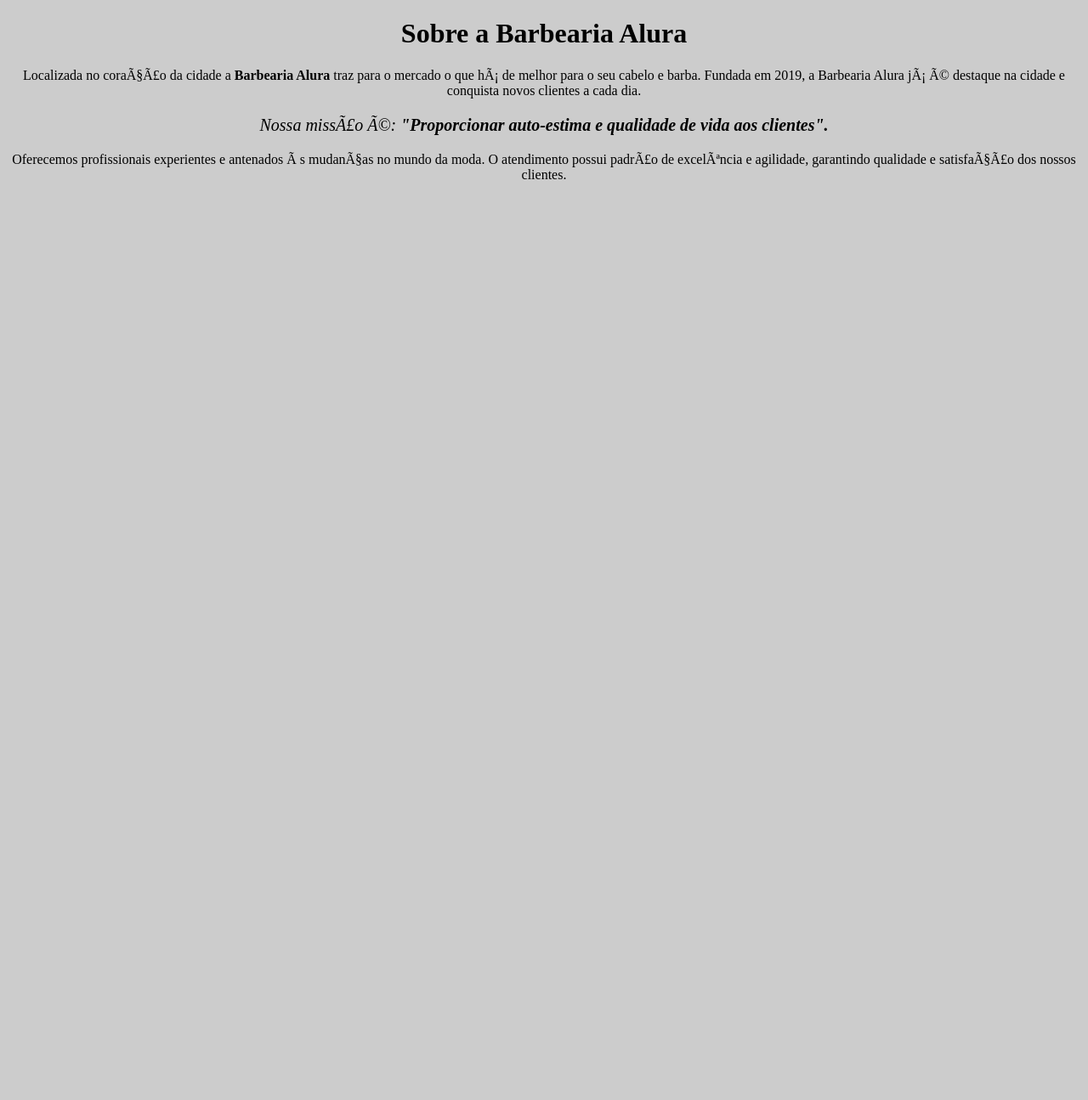
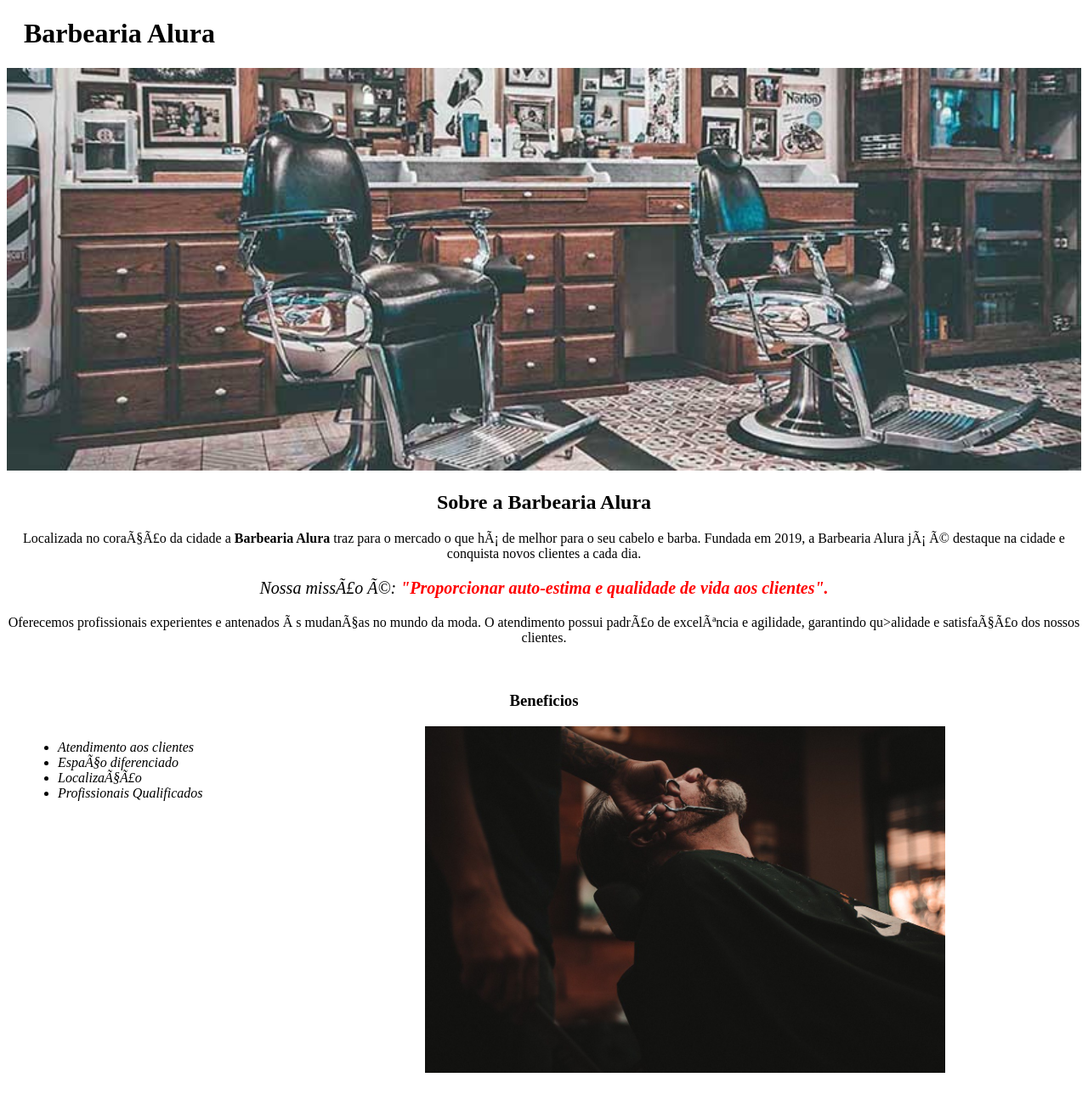
Before and after one commit to arielyvitoria/projeto-barbearia, a plain HTML site: page index.html in a window 1280 px wide. Shown: the whole page at 85% size. Before the commit the page ends 800 px from the top, so only its background shows below. Drawn offline with Linux system fonts and the light colour scheme.

Commit message:
Add files via upload

```diff
--- a/index.html
+++ b/index.html
@@ -4,19 +4,34 @@
 		<meta charset-"UTF-8">
 		<title>Barbearia Alura</title>
 		<link rel= "stylesheet" href="style.css">
-
-		<style>
-
-		</style>
 	</head>
 
     <body>
-	  <h1 style="text-align: center;">Sobre a Barbearia Alura</h1>
+    	<header>
+    		<h1 class="titulo-principal">Barbearia Alura</h1>
+    	</header>
+       <img id="banner" src="banner.jpg">
+     <div class="principal">
+	  <h2 class="titulo-centralizado"> Sobre a Barbearia Alura</h1>
 
-        <p> Localizada no coração da cidade a <strong>Barbearia Alura</strong> traz para o mercado o que há de melhor para o seu cabelo e barba. Fundada em 2019, a Barbearia Alura já é destaque na cidade e conquista novos clientes a cada dia.</p>
+           <p> Localizada no coração da cidade a <strong>Barbearia Alura</strong> traz para o mercado o que há de melhor para o seu cabelo e barba. Fundada em 2019, a Barbearia Alura já é destaque na cidade e conquista novos clientes a cada dia.</p>
 
-        <p style="font-size: 20px"><em>Nossa missão é: <strong>"Proporcionar auto-estima e qualidade de vida aos clientes".</strong></em></p>
+           <p id="missao"><em>Nossa missão é: <strong>"Proporcionar auto-estima e qualidade de vida aos clientes".</strong></em> </p>
 
-        <p> Oferecemos profissionais experientes e antenados às mudanças no mundo da moda. O atendimento possui padrão de excelência e agilidade, garantindo qualidade e satisfação dos nossos clientes.</p>
+           <p> Oferecemos profissionais experientes e antenados às mudanças no mundo da moda. O atendimento possui padrão de excelência e agilidade, garantindo qu>alidade e satisfação dos nossos clientes.</p>
+      </div>
+
+      <div class="beneficios">
+       <h3 class="titulo-centralizado">Beneficios</h2>
+
+        <ul>
+         <li class="itens"> Atendimento aos clientes</li>
+         <li class="itens">Espaço diferenciado</li>
+         <li class="itens">Localização</li>
+         <li class="itens">Profissionais Qualificados</li>
+      </ul>
+
+        <img src="beneficios.jpg" class= "imagembeneficios">
+      </div>
     </body>
 </hmtl>
--- a/style.css
+++ b/style.css
@@ -1,7 +1,52 @@
  body {
+
+ }
+
+ #banner {
+     width: 100%;
+ }
+
+.principal {
       background: #CCCCCC
- }
+      padding: 30px;
+}
+
+.titulo-principal {
+padding-left: 20px;
+}
+
+.titulo-centralizado{
+     text-align: center;
+}
 
   p {
     	text-align: center ;
  }
+
+ #missao {
+     font-size: 20px;
+ }
+
+em strong {
+     color: #FF0000;
+}
+
+.itens {
+     font-style: italic;
+}
+
+.beneficios {
+   background: #FFFFFF;
+   padding: 20px;
+}
+
+ul{
+     display: inline-block;
+     vertical-align: top;
+     width: 20%;
+     margin-right:15% ;
+}
+
+.imagembeneficios {
+     width: 50%;
+}
```
Also changed, not shown: banner.jpg (added), beneficios.jpg (added).
